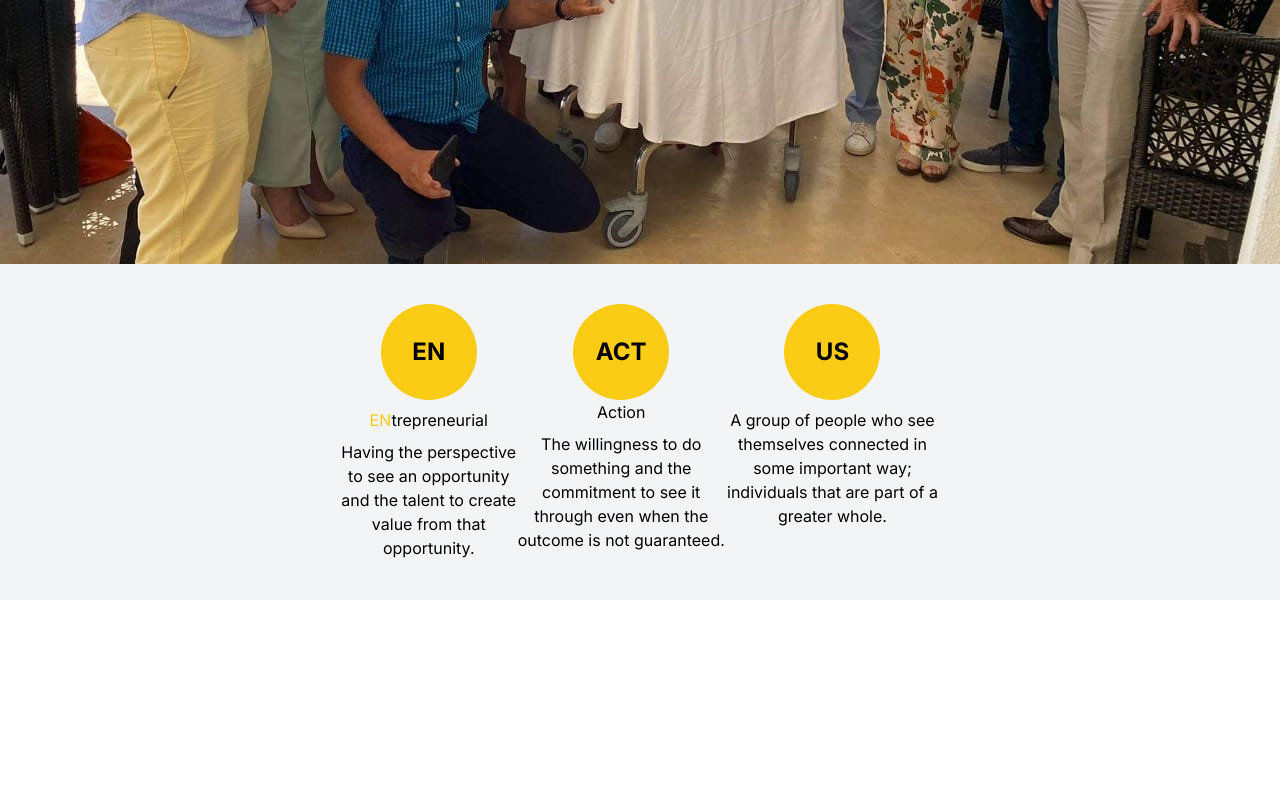
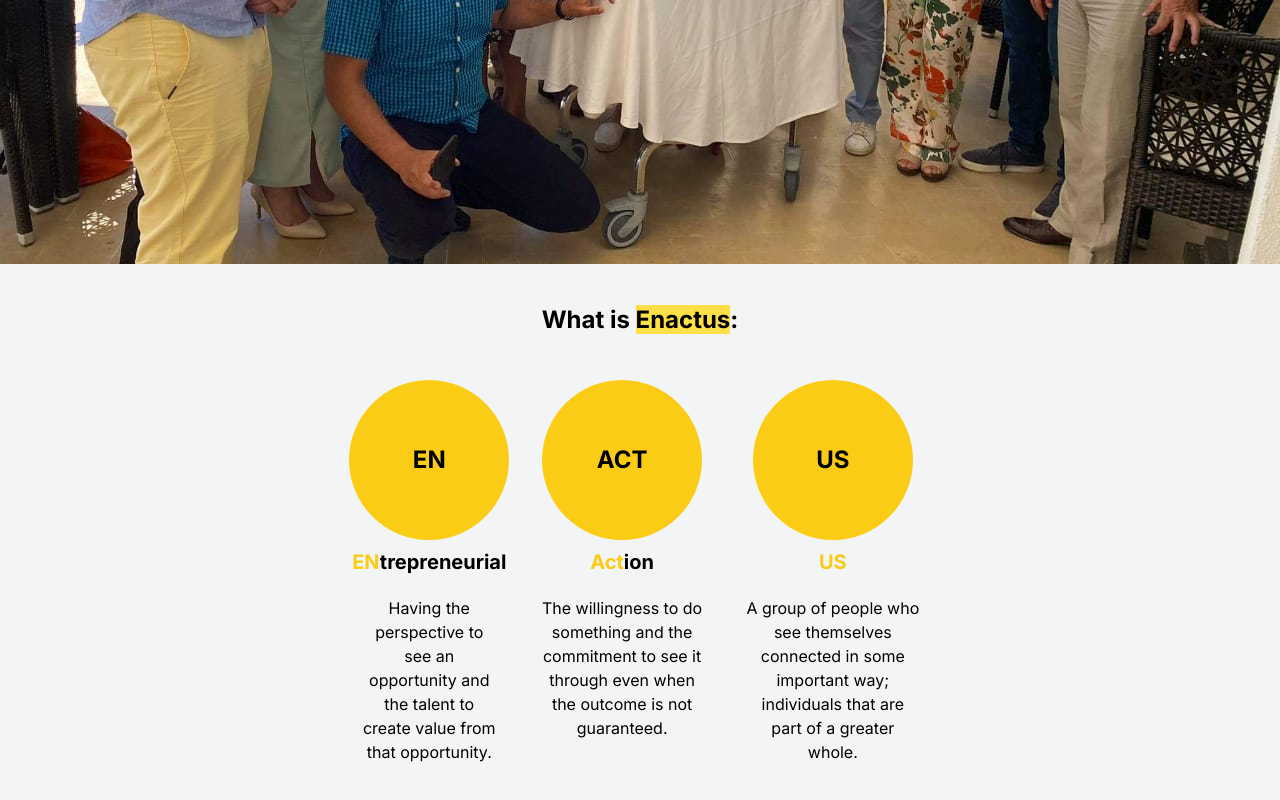
Before and after one commit to OussamaERrafif/enactusclub, a Next.js app: page /Home in a window 1280 px wide. Shown: the part 456-1256 px from the top of the page. Before the commit the page ends 1056 px from the top, so only its background shows below. Built offline with nearby package versions, Linux system fonts and the light colour scheme.

Commit message:
fixed the secend section

```diff
--- /dev/null
+++ b/app/Home/Sections/Enactus.css
@@ -0,0 +1,12 @@
+@keyframes fade-in {
+  0% {
+    opacity: 0;
+  }
+  100% {
+    opacity: 1;
+  }
+}
+
+.animate-fade-in {
+  animation: fade-in 1s ease-in-out;
+}
--- a/app/Home/Sections/Enactus.jsx
+++ b/app/Home/Sections/Enactus.jsx
@@ -1,38 +1,33 @@
 import React from 'react';
-import circle from '../imgs/circle.png';
+import './Enactus.css'; // Import the CSS file for animations
 
 const Enactus = () => {
-  const style = {
-    backgroundImage: `url(${circle})`,
-    backgroundRepeat: 'no-repeat',
-    backgroundSize: 'cover',
-    backgroundPosition: 'center',
-  };
 
   return (
-    <div>
-      <div className="flex flex-col justify-center items-center w-full h-full" style={style}>
-        <div className="flex justify-between w-1/2">
-          <div className="flex flex-col items-center">
-            <div className="w-24 h-24 rounded-full bg-yellow-400 flex justify-center items-center">
+    <div className="enactus-container animate-fade-in"> {/* Add a container class for animations */}
+      <h1 className='text-center text-2xl font-bold mb-11'>What is <span className='bg-yellow-300'>Enactus</span>: </h1>
+      <div className="flex flex-col justify-center items-center w-full h-full" >
+        <div className="flex justify-between w-1/2 md:block sm:block lg:flex">
+          <div className="flex flex-col items-center animate-fade-in"> {/* Add an animation class */}
+            <div className="w-40 h-40 rounded-full bg-yellow-400 flex justify-center items-center">
               <span className="text-2xl font-bold">EN</span>
             </div>
-            <h1 className='text-black mt-2'> <span className=' text-yellow-400'>EN</span>trepreneurial</h1>
-            <p className="mt-2 text-black text-center">Having the perspective to see an opportunity and the talent to create value from that opportunity.</p>
+            <h1 className='text-black mt-2 text-xl font-bold'><span className='text-yellow-400'>EN</span>trepreneurial</h1>
+            <p className="m-5 text-black text-center">Having the perspective to see an opportunity and the talent to create value from that opportunity.</p>
           </div>
-          <div className="flex flex-col items-center">
-            <div className="w-24 h-24 rounded-full bg-yellow-400 flex justify-center items-center">
+          <div className="flex flex-col items-center animate-fade-in"> {/* Add an animation class */}
+            <div className="w-40 h-40 rounded-full bg-yellow-400 flex justify-center items-center">
               <span className="text-2xl font-bold">ACT</span>
             </div>
-            <h1>Action</h1>
-            <p className="mt-2 text-black text-center">The willingness to do something and the commitment to see it through even when the outcome is not guaranteed.</p>
+            <h1 className='text-black mt-2 text-xl font-bold'><span className='text-yellow-400'>Act</span>ion</h1>
+            <p className="m-5 text-black text-center">The willingness to do something and the commitment to see it through even when the outcome is not guaranteed.</p>
           </div>
-          <div className="flex flex-col items-center">
-            <div className="w-24 h-24 rounded-full bg-yellow-400 flex justify-center items-center">
+          <div className="flex flex-col items-center animate-fade-in"> {/* Add an animation class */}
+            <div className="w-40 h-40 rounded-full bg-yellow-400 flex justify-center items-center">
               <span className="text-2xl font-bold">US</span>
             </div>
-            <h1></h1>
-            <p className="mt-2 text-black text-center">A group of people who see themselves connected in some important way; individuals that are part of a greater whole.</p>
+            <h1 className='text-black mt-2 text-xl font-bold'><span className='text-yellow-400'>US</span> </h1>
+            <p className="m-5 text-black text-center">A group of people who see themselves connected in some important way; individuals that are part of a greater whole.</p>
           </div>
         </div>
       </div>
--- a/app/Home/Sections/Main.jsx
+++ b/app/Home/Sections/Main.jsx
@@ -6,6 +6,23 @@
 
 function Navbar() {
     const [ navbar, setNavbar] = useState(false);
+
+    useEffect(() => {
+        const handleScroll = () => {
+            const scrollY = window.scrollY;
+            const isScrolled = scrollY > 0;
+
+            setNavbar(isScrolled);
+        };
+
+        // Add scroll event listener
+        window.addEventListener('scroll', handleScroll);
+
+        // Remove event listener on component unmount
+        return () => {
+            window.removeEventListener('scroll', handleScroll);
+        };
+    }, []);
 
 
     return (
@@ -68,19 +85,19 @@
                         }`}
                     >
                         <ul className="items-center justify-center space-y-8 md:flex md:space-x-6 md:space-y-0">
-                            <li className="text-white hover:text-yellow-600">
+                            <li className={` hover:text-yellow-600 ${navbar ? 'text-black' : 'text-white'}`}>
                                 <Link className="ili" href="/Home">Home</Link>
                             </li>
-                            <li className="text-white hover:text-yellow-600">
+                            <li className={` hover:text-yellow-600 ${navbar ? 'text-black' : 'text-white'}`}>
                                 <Link className="ili" href="/Events">Events</Link>
                             </li>
-                            <li className="text-white hover:text-yellow-600">
+                            <li className={` hover:text-yellow-600 ${navbar ? 'text-black' : 'text-white'}`}>
                                 <Link className="ili" href="/Team">Team</Link>
                             </li>
-                            <li className="text-white hover:text-yellow-600">
+                            <li className={` hover:text-yellow-600 ${navbar ? 'text-black' : 'text-white'}`}>
                                 <Link className="ili" href="/OurProjects">Our Projects</Link>
                             </li>
-                            <li className="text-white hover:text-yellow-600">
+                            <li className={` hover:text-yellow-600 ${navbar ? 'text-black' : 'text-white'}`}>
                                 <Link className="ili" href="/ContactUS">Contact US</Link>
                             </li>
                         </ul>
--- a/app/Home/page.js
+++ b/app/Home/page.js
@@ -1,5 +1,6 @@
 "use client";
 
+import { useState, useEffect } from 'react';
 import Button from './components/Button';
 import Card from './components/Card';
 import Navbar from './Sections/Main';
@@ -7,10 +8,33 @@
 import Enactus from './Sections/Enactus';
 
 const App = () => {
+  const [navbarClass, setNavbarClass] = useState('');
+
+  useEffect(() => {
+    const handleScroll = () => {
+      const scrollPosition = window.scrollY;
+      if (scrollPosition > 0) {
+        // Add a class to make the navbar white when scrolling down
+        setNavbarClass('bg-white');
+      } else {
+        // Remove the class when at the top of the page
+        setNavbarClass('');
+      }
+    };
+
+    // Attach the scroll event listener
+    window.addEventListener('scroll', handleScroll);
+
+    // Clean up the event listener on component unmount
+    return () => {
+      window.removeEventListener('scroll', handleScroll);
+    };
+  }, []);
+
   return (
     <div className="bg-gray-100 min-h-screen flex flex-col">
       {/* Transparent Navbar */}
-      <div className=" bg-opacity-50 p-4 fixed w-full z-10">
+      <div className={`p-4 fixed w-full z-10 transition-all ${navbarClass}`}>
         <Navbar />
       </div>
 
@@ -18,8 +42,9 @@
       <div className="relative z-0">
         <Hero />
       </div>
+
       <div className='p-10'>
-      <Enactus />
+        <Enactus />
       </div>
     </div>
   );
```
